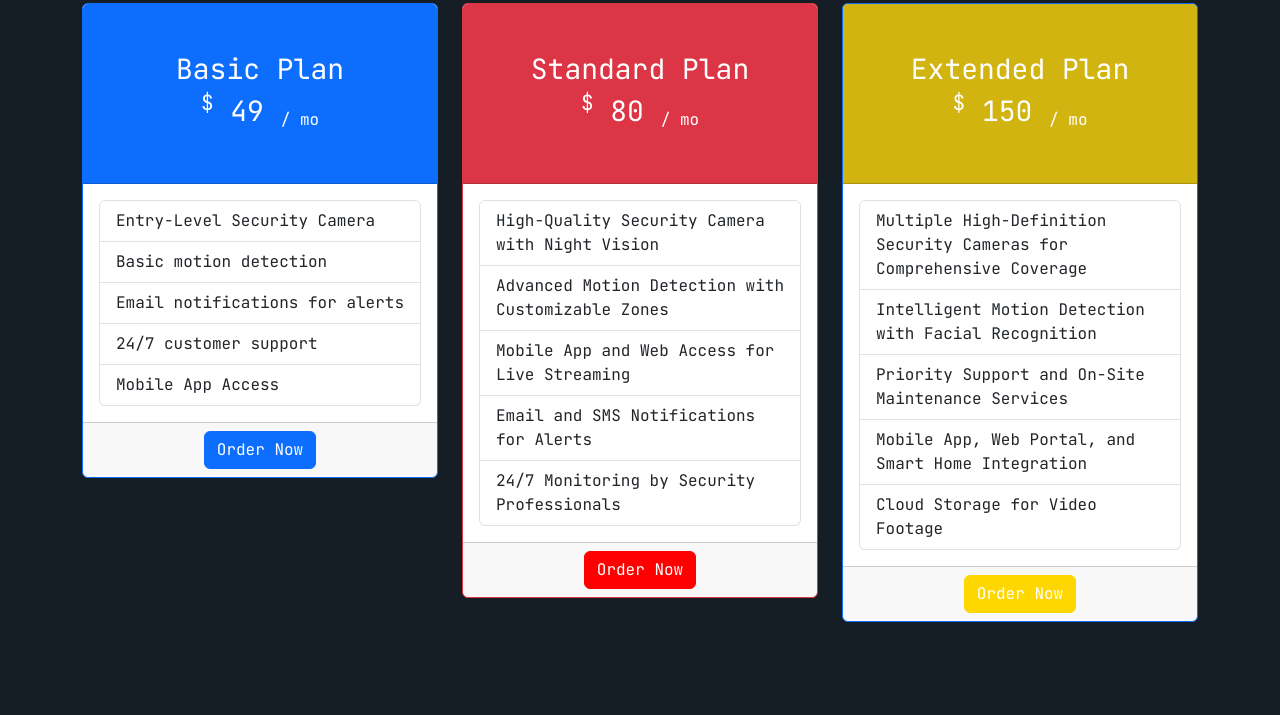
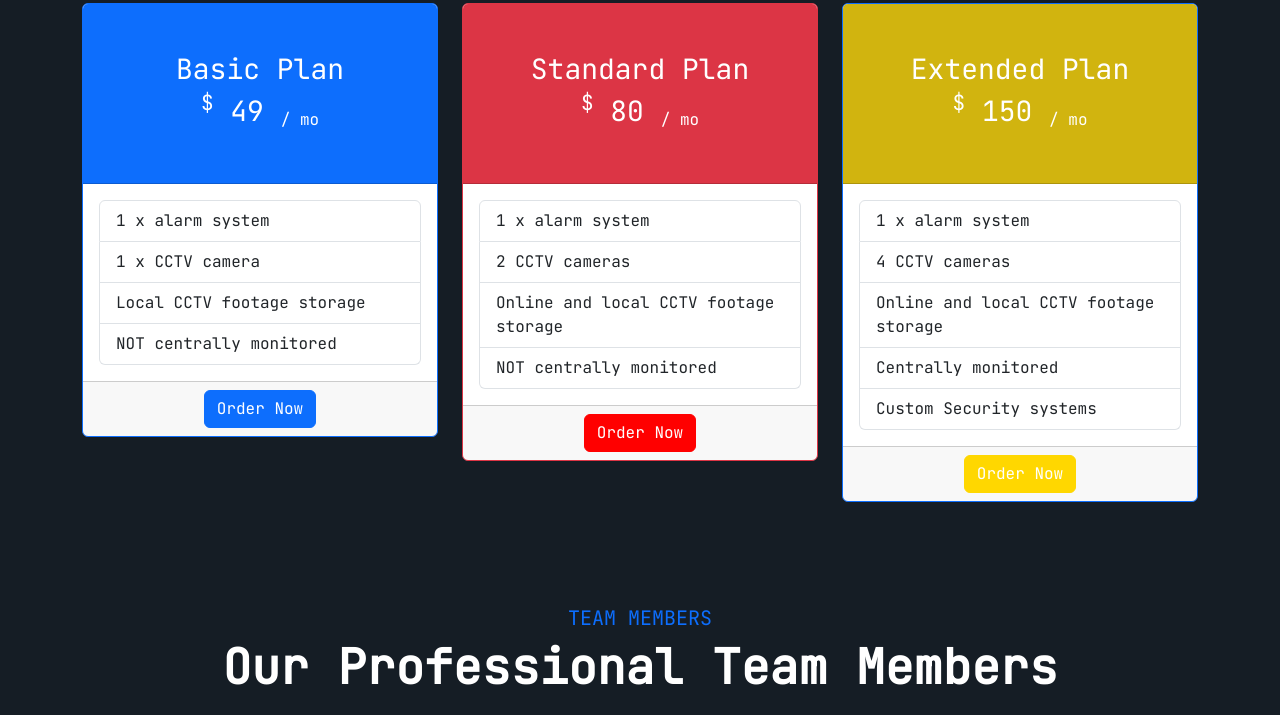
Before and after one commit to 0xAhmd/WE-Security, a plain HTML site: page index.html in a window 1280 px wide. Shown: the part 2908-3623 px from the top of the page. Drawn offline with Linux system fonts and the light colour scheme.

Commit message:
Update index.html

```diff
--- a/index.html
+++ b/index.html
@@ -183,11 +183,10 @@
       <!-- Card body -->
       <div class="card-body">
           <ul class="list-group">
-              <li class="list-group-item">Entry-Level Security Camera</li>
-              <li class="list-group-item">Basic motion detection</li>
-              <li class="list-group-item">Email notifications for alerts</li>
-              <li class="list-group-item">24/7 customer support</li>
-              <li class="list-group-item">Mobile App Access</li>
+              <li class="list-group-item">1 x alarm system </li>
+              <li class="list-group-item"> 1 x CCTV camera </li>
+              <li class="list-group-item">Local CCTV footage storage</li>
+              <li class="list-group-item">NOT centrally monitored</li>
           </ul>
       </div> <!-- card-body -->
       <!-- Button with blue color -->
@@ -208,11 +207,10 @@
       <!-- Card body -->
       <div class="card-body">
         <ul class="list-group">
-          <li class="list-group-item">High-Quality Security Camera with Night Vision</li>
-          <li class="list-group-item">Advanced Motion Detection with Customizable Zones</li>
-          <li class="list-group-item">Mobile App and Web Access for Live Streaming</li>
-          <li class="list-group-item">Email and SMS Notifications for Alerts</li>
-          <li class="list-group-item">24/7 Monitoring by Security Professionals</li>
+          <li class="list-group-item">1 x alarm system</li>
+          <li class="list-group-item">2 CCTV cameras</li>
+          <li class="list-group-item">Online and local CCTV footage storage</li>
+          <li class="list-group-item">NOT centrally monitored</li>
       </ul>
       </div> <!-- card-body -->
       <!-- Button with red color -->
@@ -233,11 +231,11 @@
       <!-- Card body -->
       <div class="card-body">
           <ul class="list-group">
-              <li class="list-group-item">Multiple High-Definition Security Cameras for Comprehensive Coverage</li>
-              <li class="list-group-item">Intelligent Motion Detection with Facial Recognition</li>
-              <li class="list-group-item">Priority Support and On-Site Maintenance Services</li>
-              <li class="list-group-item">Mobile App, Web Portal, and Smart Home Integration</li>
-              <li class="list-group-item">Cloud Storage for Video Footage</li>
+              <li class="list-group-item">1 x alarm system</li>
+              <li class="list-group-item">4 CCTV cameras</li>
+              <li class="list-group-item">Online and local CCTV footage storage</li>
+              <li class="list-group-item">Centrally monitored</li>
+              <li class="list-group-item">Custom Security systems</li>
           </ul>
       </div> <!-- card-body -->
       <!-- Button with gold color -->
```
